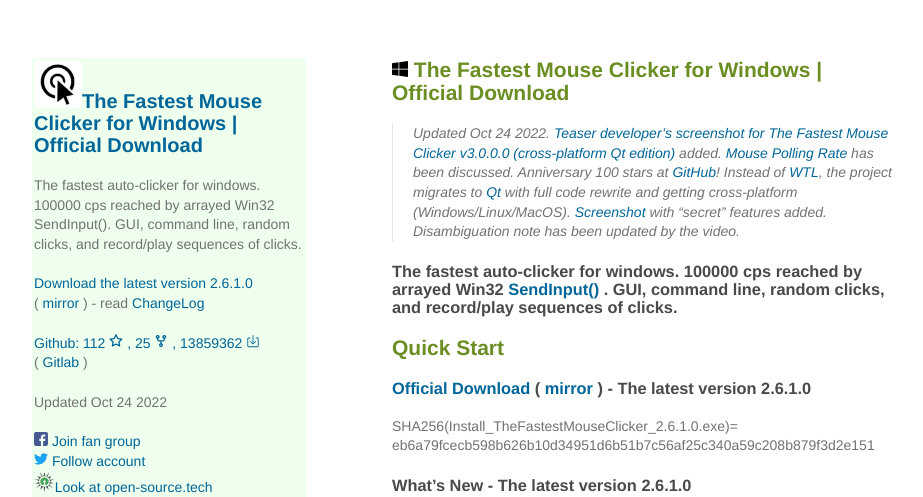
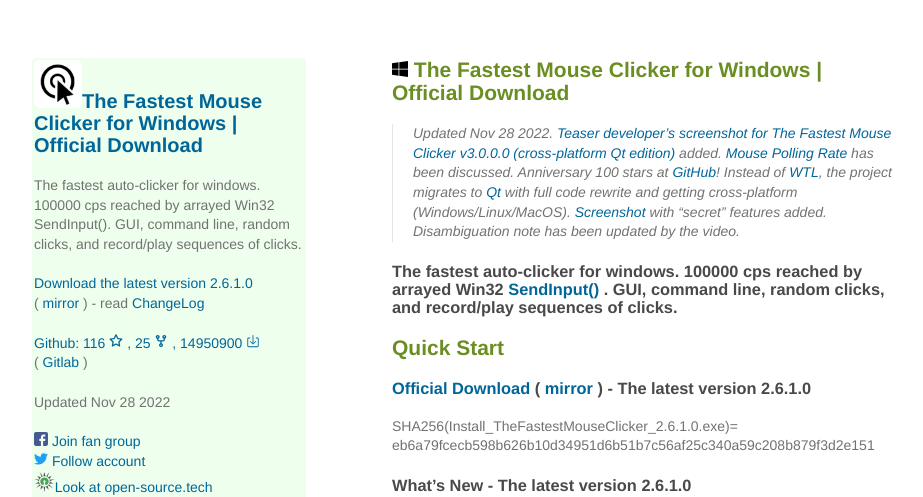
Before and after one commit to windows-2048/The-Fastest-Mouse-Clicker-for-Windows, a Jekyll site: the page built from docs/README.md, in a window 1280 px wide and 900 px high. Shown: the top 497 px of the window, without its empty margins (178-1101 px from the left). Built offline with Jekyll 4.4.1, drawn with Linux system fonts in a browser that asks for light colours; our own code applies the rules of GitHub Pages for plain Markdown files.

Commit message:
upd. GitHub stars/downloads

```diff
--- a/docs/README.md
+++ b/docs/README.md
@@ -1,6 +1,6 @@
 ## ![Windows](./windows.svg) {{site.title}}
 
-> Updated Oct 24 2022. [Teaser developer's screenshot for The Fastest Mouse Clicker v3.0.0.0 (cross-platform Qt edition)](index.html#TheFastestMouseClickerQt) added. [Mouse Polling Rate](index.html#Mouse_Polling_Rate) has been discussed. Anniversary 100 stars at [GitHub](https://github.com/windows-2048/The-Fastest-Mouse-Clicker-for-Windows){:target="_blank"}! Instead of [WTL](https://sourceforge.net/projects/wtl/){:target="_blank"}, the project migrates to [Qt](https://www.qt.io/){:target="_blank"} with full code rewrite and getting cross-platform (Windows/Linux/MacOS). [Screenshot](https://github.com/windows-2048/The-Fastest-Mouse-Clicker-for-Windows){:target="_blank"} with "secret" features added. Disambiguation note has been updated by the video.
+> Updated Nov 28 2022. [Teaser developer's screenshot for The Fastest Mouse Clicker v3.0.0.0 (cross-platform Qt edition)](index.html#TheFastestMouseClickerQt) added. [Mouse Polling Rate](index.html#Mouse_Polling_Rate) has been discussed. Anniversary 100 stars at [GitHub](https://github.com/windows-2048/The-Fastest-Mouse-Clicker-for-Windows){:target="_blank"}! Instead of [WTL](https://sourceforge.net/projects/wtl/){:target="_blank"}, the project migrates to [Qt](https://www.qt.io/){:target="_blank"} with full code rewrite and getting cross-platform (Windows/Linux/MacOS). [Screenshot](https://github.com/windows-2048/The-Fastest-Mouse-Clicker-for-Windows){:target="_blank"} with "secret" features added. Disambiguation note has been updated by the video.
 
 ### {{site.description_rich}}
 
--- a/docs/_layouts/default.html
+++ b/docs/_layouts/default.html
@@ -47,7 +47,7 @@
 "interactionStatistic":{
 "@type": "InteractionCounter",
 "interactionType": "https://schema.org/DownloadAction",
-"userInteractionCount": "13859362"
+"userInteractionCount": "14950900"
 },
 "applicationCategory":"Utilities",
 "applicationSubCategory":"Mouse Auto-Clicker",
@@ -64,7 +64,7 @@
 "aggregateRating":{
 "@type":"AggregateRating",
 "ratingValue": "4.7",
-"ratingCount": "112",
+"ratingCount": "116",
 "bestRating":"5",
 "worstRating":"0"
 },
@@ -123,7 +123,7 @@
 <p class="view">
     <a href="https://github.com/windows-2048/The-Fastest-Mouse-Clicker-for-Windows/" target="_blank">
       Github:
-      112
+      116
 <svg width="1em" height="1em" viewBox="0 0 16 16" class="bi bi-box-arrow-in-down" fill="currentColor" xmlns="http://www.w3.org/2000/svg">
 <title>Stars given at Github</title>
 <path fill-rule="evenodd" d="M8 .25a.75.75 0 01.673.418l1.882 3.815 4.21.612a.75.75 0 01.416 1.279l-3.046 2.97.719 4.192a.75.75 0 01-1.088.791L8 12.347l-3.766 1.98a.75.75 0 01-1.088-.79l.72-4.194L.818 6.374a.75.75 0 01.416-1.28l4.21-.611L7.327.668A.75.75 0 018 .25zm0 2.445L6.615 5.5a.75.75 0 01-.564.41l-3.097.45 2.24 2.184a.75.75 0 01.216.664l-.528 3.084 2.769-1.456a.75.75 0 01.698 0l2.77 1.456-.53-3.084a.75.75 0 01.216-.664l2.24-2.183-3.096-.45a.75.75 0 01-.564-.41L8 2.694v.001z"></path>
@@ -133,7 +133,7 @@
 <title>Forks made at Github</title>
 <path fill-rule="evenodd" d="M5 3.25a.75.75 0 11-1.5 0 .75.75 0 011.5 0zm0 2.122a2.25 2.25 0 10-1.5 0v.878A2.25 2.25 0 005.75 8.5h1.5v2.128a2.251 2.251 0 101.5 0V8.5h1.5a2.25 2.25 0 002.25-2.25v-.878a2.25 2.25 0 10-1.5 0v.878a.75.75 0 01-.75.75h-4.5A.75.75 0 015 6.25v-.878zm3.75 7.378a.75.75 0 11-1.5 0 .75.75 0 011.5 0zm3-8.75a.75.75 0 100-1.5.75.75 0 000 1.5z"></path>
 </svg>
-      , 13859362
+      , 14950900
 <svg width="1em" height="1em" viewBox="0 0 16 16" class="bi bi-box-arrow-in-down" fill="currentColor" xmlns="http://www.w3.org/2000/svg">
 <title>Total downloads including all the historical sites</title>
   <path fill-rule="evenodd" d="M4.646 8.146a.5.5 0 0 1 .708 0L8 10.793l2.646-2.647a.5.5 0 0 1 .708.708l-3 3a.5.5 0 0 1-.708 0l-3-3a.5.5 0 0 1 0-.708z"/>
@@ -145,7 +145,7 @@
 </p>
 
 <p class="view">
-Updated Oct 24 2022
+Updated Nov 28 2022
 </p>
 
         {% if site.github.is_user_page %}
--- a/docs/sitemap.xml
+++ b/docs/sitemap.xml
@@ -2,7 +2,7 @@
 <urlset xmlns="http://www.sitemaps.org/schemas/sitemap/0.9">
    <url>
       <loc>https://windows-2048.github.io/The-Fastest-Mouse-Clicker-for-Windows/</loc>
-      <lastmod>2022-10-24</lastmod>
+      <lastmod>2022-11-28</lastmod>
       <changefreq>daily</changefreq>
       <priority>0.8</priority>
    </url>
```
Also changed, not shown: README.md.
